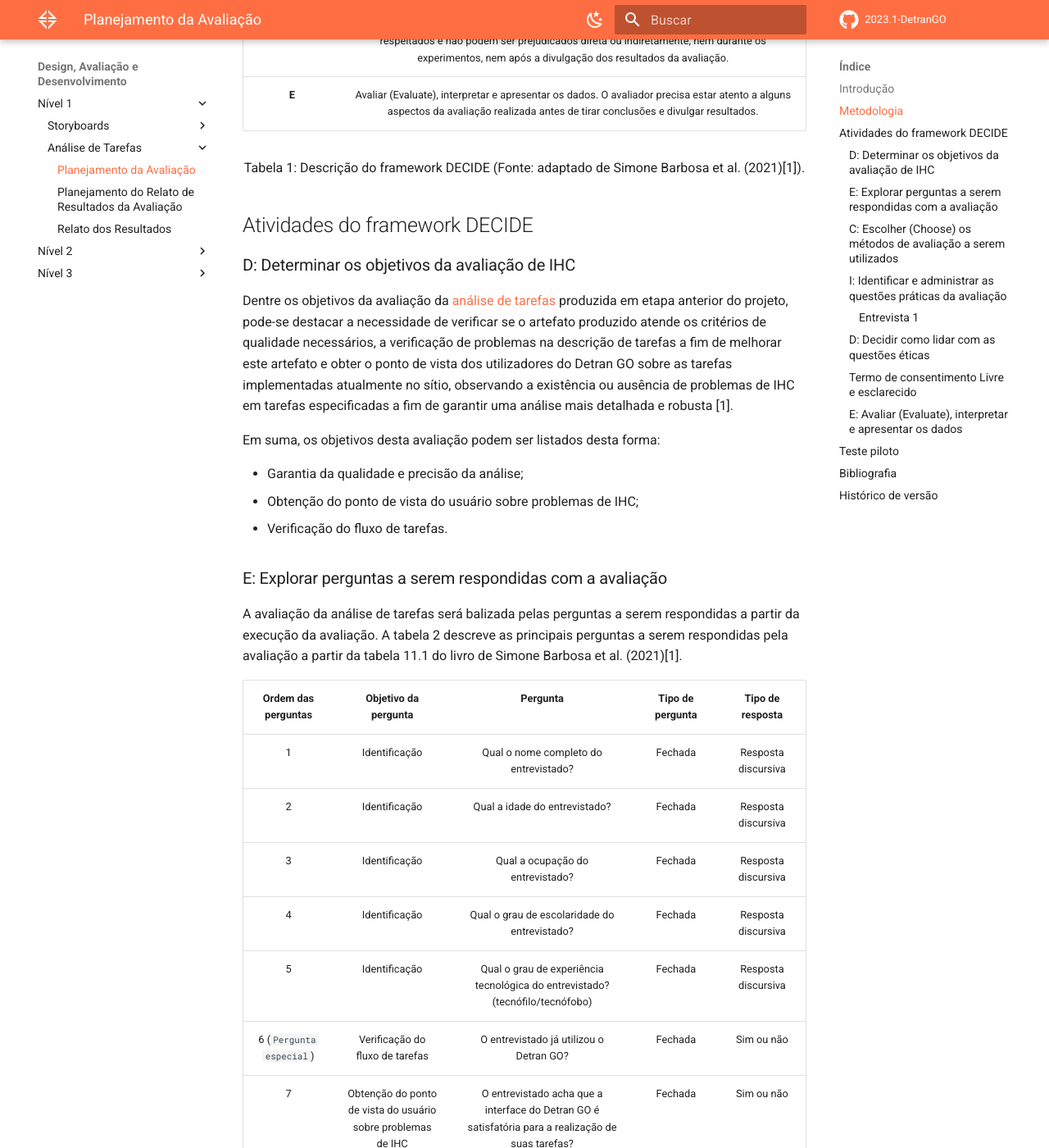
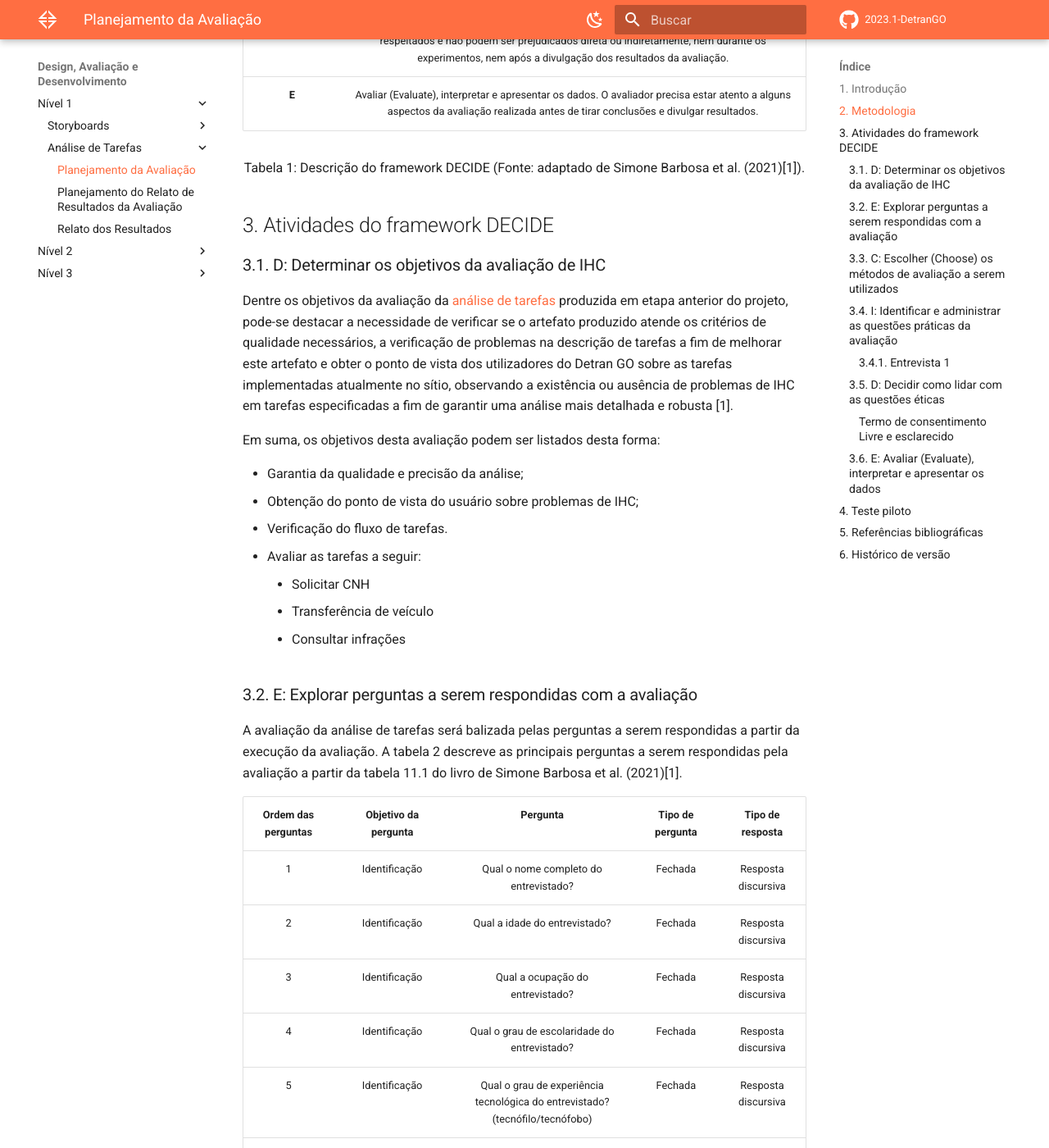
Before and after one commit to Interacao-Humano-Computador/2023.1-DetranGO, an MkDocs documentation site: the page built from docs/design_avaliacao/nivel1/analise_tarefas/planejamento_analise_tarefas.md, in a window 1280 px wide and 1400 px high, scrolled down 1123 px. Shown: the whole window at 82% size. Built offline with MkDocs 1.6.1 and Material for MkDocs 9.7.7, drawn with Linux system fonts in a browser that asks for light colours; comment, search, counter and statistics services are not loaded; some of the changed text lies outside the part shown.

Commit message:
Create: verificação planejamento analise tarefas

```diff
--- a/docs/design_avaliacao/nivel1/analise_tarefas/planejamento_analise_tarefas.md
+++ b/docs/design_avaliacao/nivel1/analise_tarefas/planejamento_analise_tarefas.md
@@ -1,12 +1,12 @@
 # Análise de Tarefas - Planejamento da avaliação
 
-## Introdução
+## 1. Introdução
 
 Na etapa de análise de requisitos foi realizada uma [análise de tarefas](./../../../analise_requisitos/analise_de_tarefas.md) a fim de compreender como certas tarefas são realizadas e por quê. Essa análise primeiramente definiu os objetivos das pessoas para depois listar os passos para a realização de uma determinada tarefa.
 
 Para o escopo da disciplina, foi utilizado o HTA (Análise Hierárquica de Tarefas) para analisar o desempenho dos usuários no sistema proposto. Para solidificar as conclusões e informações obtidas a partir dessa análise, bem como corrigi-las, há de se realizar uma avaliação com usuários acerca desta análise. Para tanto, faz-se necessário o planejamento desta avaliação a fim de roteirizá-la, registrar datas e demarcar métodos. Descrito neste artefato está o planejamento da avaliação da análise de tarefas.
 
-## Metodologia
+## 2. Metodologia
 
 Para o planejamento, execução e análise desta avaliação, será utilizado o framework DECIDE, proposto por Preece et al. (2002) e descrito por Simone Barbosa et al. (2021) em seu livro [1]. O framework descreve atividades iterativas e interdependentes, descritas por sua sigla. A tabela 1 descreve, adaptando do livro de Simone Barbosa et al. (2021), as atividades do framework DECIDE de acordo com sua sigla.
 
@@ -25,9 +25,9 @@
 
 </center>
 
-## Atividades do framework DECIDE
+## 3. Atividades do framework DECIDE
 
-### D: Determinar os objetivos da avaliação de IHC
+### 3.1. D: Determinar os objetivos da avaliação de IHC
 
 Dentre os objetivos da avaliação da [análise de tarefas](./../analise_tarefas/planejamento_analise_tarefas.md) produzida em etapa anterior do projeto, pode-se destacar a necessidade de verificar se o artefato produzido atende os critérios de qualidade necessários, a verificação de problemas na descrição de tarefas a fim de melhorar este artefato e obter o ponto de vista dos utilizadores do Detran GO sobre as tarefas implementadas atualmente no sítio, observando a existência ou ausência de problemas de IHC em tarefas especificadas a fim de garantir uma análise mais detalhada e robusta [1].
 
@@ -36,8 +36,12 @@
 * Garantia da qualidade e precisão da análise;
 * Obtenção do ponto de vista do usuário sobre problemas de IHC;
 * Verificação do fluxo de tarefas.
+* Avaliar as tarefas a seguir:
+    - Solicitar CNH
+    - Transferência de veículo
+    - Consultar infrações
 
-### E: Explorar perguntas a serem respondidas com a avaliação
+### 3.2. E: Explorar perguntas a serem respondidas com a avaliação
 
 A avaliação da análise de tarefas será balizada pelas perguntas a serem respondidas a partir da execução da avaliação. A tabela 2 descreve as principais perguntas a serem respondidas pela avaliação a partir da tabela 11.1 do livro de Simone Barbosa et al. (2021)[1].
 
@@ -71,19 +75,19 @@
 * **Pergunta 11**: Em caso de resposta negativa, é impossível obter uma resposta à pergunta 12.
 * **Pergunta 13**: Em caso de resposta negativa, é impossível obter uma resposta à pergunta 14.
 
-### C: Escolher (Choose) os métodos de avaliação a serem utilizados
+### 3.3. C: Escolher (Choose) os métodos de avaliação a serem utilizados
 
 A fim de cumprir com a obtenção do ponto de vista do usuário sobre problemas de IHC no site do Detran GO (como requisitado em [seção anterior](#d-determinar-os-objetivos-da-avaliacao-de-ihc)), é necessário que ao menos um método de avaliação de investigação seja utilizado. Com isso em mente, e observando também as principais perguntas organizadas em [seção anterior](#e-explorar-perguntas-a-serem-respondidas-com-a-avaliacao), optou-se por escolher o método de **entrevista semiestruturada**.
 
 A entrevista é um método de coleta de dados em formato de conversa guiada, com o objetivo de extrair informações de um entrevistado [1]. Pensando nisso, optar por uma entrevista semiestruturada significa ater-se a um roteiro de tópicos, mas desviar-se dele quando necessário a fim de obter informações mais específicas e detalhadas [1]. Dessa forma, haverá a possibilidade de exceder às expectativas delineadas por este artefato sem deixar de cumpri-las.
 
-### I: Identificar e administrar as questões práticas da avaliação
+### 3.4. I: Identificar e administrar as questões práticas da avaliação
 
 Para a realização de entrevistas semiestruturadas, surge a necessidade de definir um espaço para estas entrevistas, bem como recrutar usuários com base nas informações extraídas pelo artefato de [perfil do usuário](./../../../analise_requisitos/perfilUsuario.md). Em caso de falha neste recrutamento, surge a necessidade de interpretação de personas definidas em [artefato dedicado](./../../../analise_requisitos/personas.md).
 
 O espaço destas entrevistas será a plataforma Google Meet. A princípio, será definida uma entrevista. A tabelas 3 define o cronograma da entrevista com o usuário.
 
-#### Entrevista 1
+#### 3.4.1. Entrevista 1
 
 <center>
 
@@ -96,7 +100,7 @@
 </center>
 
 
-### D: Decidir como lidar com as questões éticas
+### 3.5. D: Decidir como lidar com as questões éticas
 
 Como já definido na seção de análise de requisitos do projeto, a coleta de informação deve seguir determinados [aspectos éticos](./../../../analise_requisitos/aspectos_eticos.md) a fim de garantir aos envolvidos a ciência de como seus dados serão utilizados.
 
@@ -104,7 +108,7 @@
 
 Abaixo, está delineado o termo de consentimento para essa entrevista.
 
-###  <center> Termo de consentimento Livre e esclarecido </center>
+####  <center> Termo de consentimento Livre e esclarecido </center>
 
 Somos estudantes de Engenharia de software da Universidade de Brasília e deejamos conduzir, com sua participação, uma **entrevista semiestruturada** (isto é, uma entrevista com tópicos definidos porém sem roteiro fixo) sobre documentos já produzidos em um projeto para a disciplina de Interação Humano Computador que discorre sobre o Detran GO, sítio da internet que busca oferecer serviços para a população do Goiás mas possui as mesmas funcionalidades de sítios do Detran de outros estados. Sua participação nesta entrevista é de caráter voluntário e pode ser interrompida a qualquer momento e por qualquer motivação.
 
@@ -123,11 +127,11 @@
 ( ) Não estou de acordo.
 
 
-### E: Avaliar (Evaluate), interpretar e apresentar os dados
+### 3.6. E: Avaliar (Evaluate), interpretar e apresentar os dados
 
 Para finalizar a avaliação da análise de tarefas, os integrantes do grupo deverão avaliar os dados obtidos e, após esta avaliação, apresentá-los em outro artefato.
 
-## Teste piloto
+## 4. Teste piloto
 
 A fim de garantir que os objetivos da avaliação sejam atingidos durante as entrevistas planejadas (isto é, para avaliar este planejamento), os integrantes do grupo devem realizar um teste piloto a fim de garantir que a linguagem da entrevista é clara e objetiva, bem como registrar se as ferramentas a serem utilizadas realizam sua função corretamente e permitir a correção deste planejamento anteriormente aos testes reais.
 
@@ -143,15 +147,16 @@
 
 </center>
 
-## Bibliografia
+## 5. Referências bibliográficas
 
 > [1] Barbosa, S. D. J.; Silva, B. S. da; Silveira, M. S.; Gasparini, I.; Darin, T.; Barbosa, G. D. J. (2021) Interação Humano-Computador e Experiência do usuário. Autopublicação. ISBN: 978-65-00-19677-1.
 
 > [2] Lichess. Planejamento da avaliação da Análise de tarefas. Disponível em https://interacao-humano-computador.github.io/2022.2-Lichess. Acesso em 19 mai. 2023.
 
-## Histórico de versão
+## 6. Histórico de versão
 
 | Versão | Data     | Descrição                                 | Autor(es) | Revisor(es) |
 | ------ | -------- | ----------------------------------------- | --------- | ----------- |
 | `1.0`  | 20/05/23 | Criação do documento e adição do conteúdo | Felipe M. | Carlos E.   |
 | `1.1`  | 21/05/23 | Mudanças no planejamento e organização    | Felipe M. | Carlos E.   |
+| `1.2`  | 17/06/23 | Correções com base na [verificação](../../../verificacao/planejamentoA_tarefas.md) | Carlos E. | Pedro H. |
```
Also changed, not shown: docs/design_avaliacao/nivel1/analise_tarefas/relato_resultados_tarefas.md (+1 -0 lines), docs/design_avaliacao/nivel1/storyboards/planejamento_avaliacao.md (+27 -0 lines), docs/verificacao/planejamento.md (+2 -2 lines), docs/verificacao/planejamentoA_tarefas.md (+149 -0 lines), docs/verificacao/principios_gerais_de_projeto.md (+11 -11 lines), docs/assets/verificacao/plan_ana_tar_erros.png (added), docs/assets/verificacao/plan_ana_tarefas.png (added).
